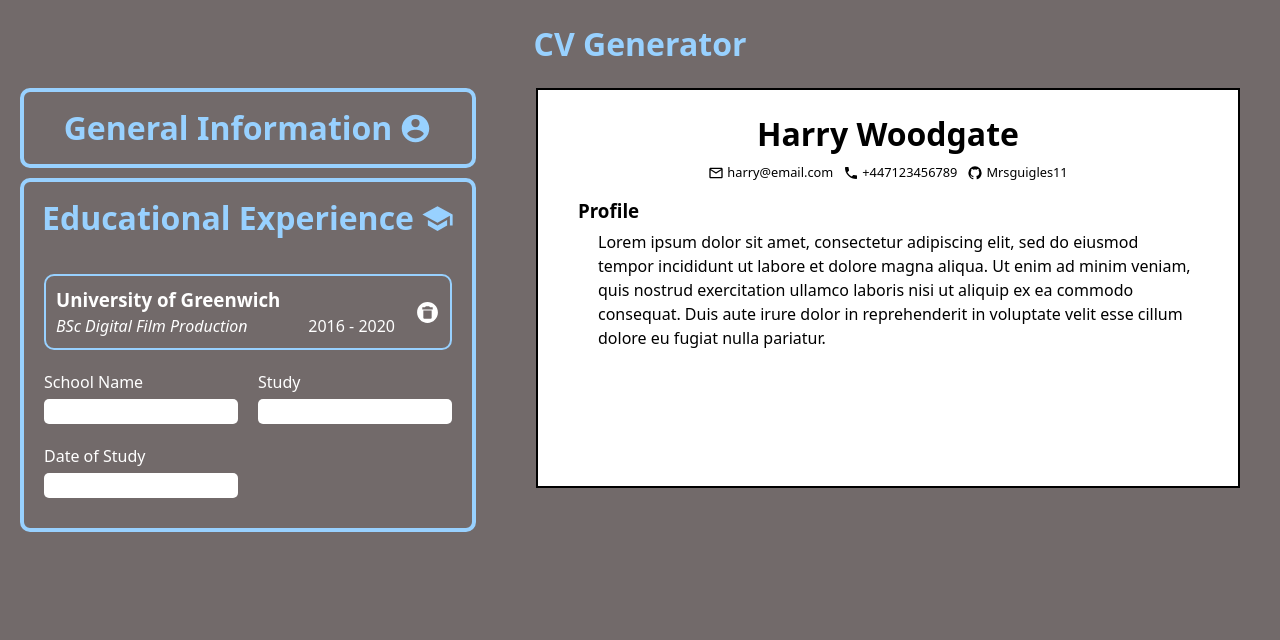
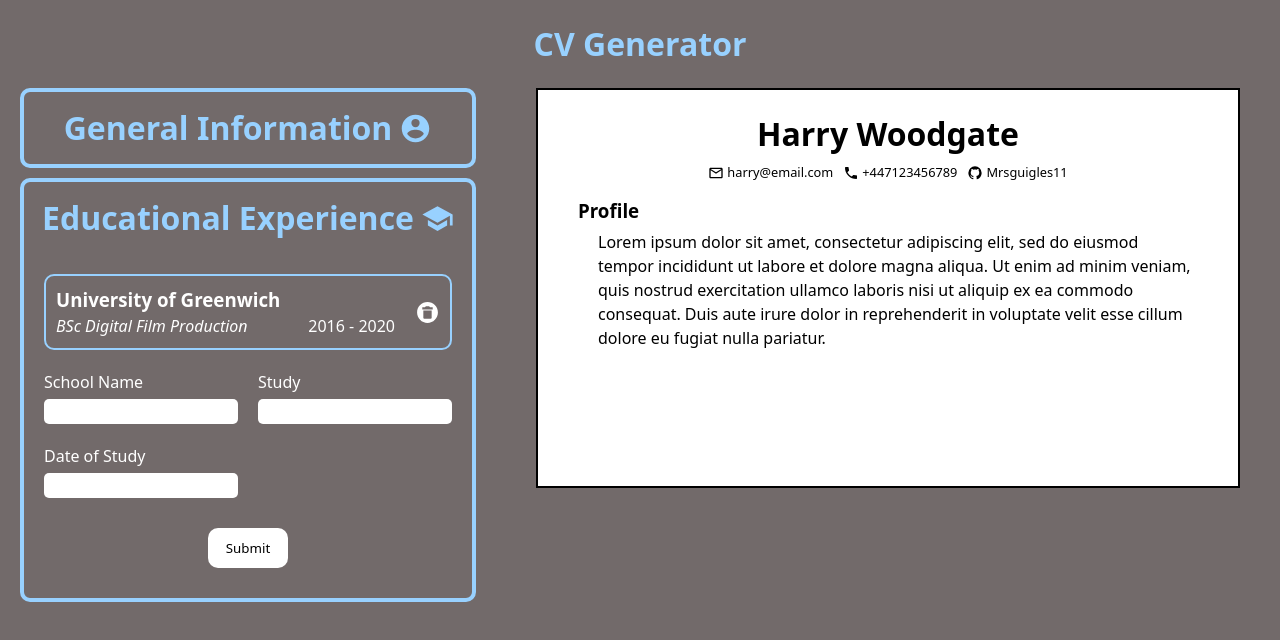
Before and after one commit to Mrsguigles11/cv_application, a React (Vite) app: page / in a window 1280 px wide. Both pictures are taken after a click on the element "Educational Experience". Shown: the top 640 px of the page. Built offline with nearby package versions, Linux system fonts and the light colour scheme.

Commit message:
Add a submit button to educational experience

```diff
--- a/src/components/input_edu_exp.jsx
+++ b/src/components/input_edu_exp.jsx
@@ -53,6 +53,7 @@ function InputEducationalExperience({
             </div>
           );
         })}
+        <button>Submit</button>
       </div>
     </div>
   );
--- a/src/styles/input_edu_exp.css
+++ b/src/styles/input_edu_exp.css
@@ -24,3 +24,21 @@
     height: 25px;
     cursor: pointer;
 }
+
+.collapsible_content > button {
+    font-family: inherit;
+    grid-row-start: 4;
+    grid-column: 1 / 3;
+    width: 80px;
+    height: 40px;
+    justify-self: center;
+    border-radius: 10px;
+    border: none;
+    background-color: white;
+    margin-top: 10px;
+    cursor: pointer;
+}
+
+.collapsible_content > button:hover {
+    background-color: rgb(228, 228, 228);
+}
```
